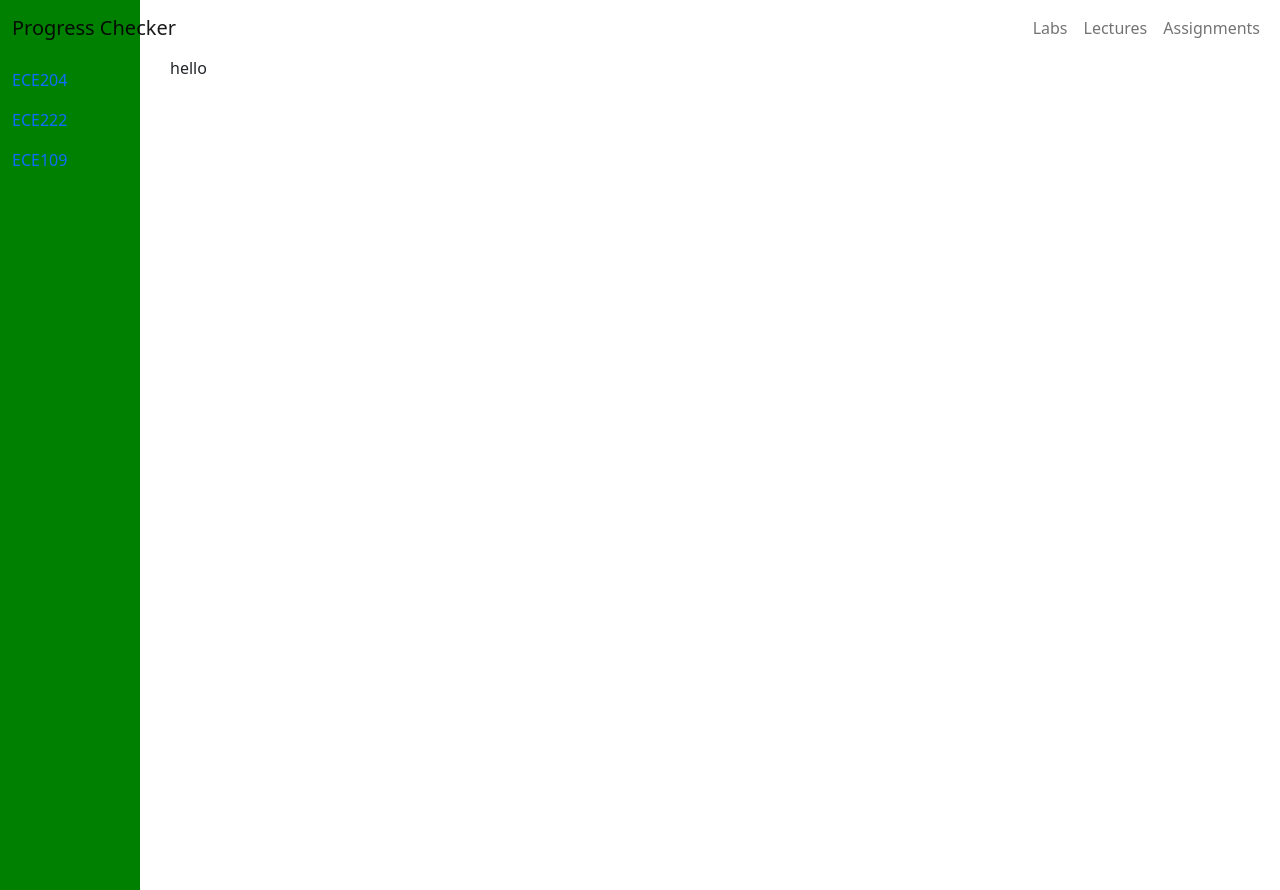
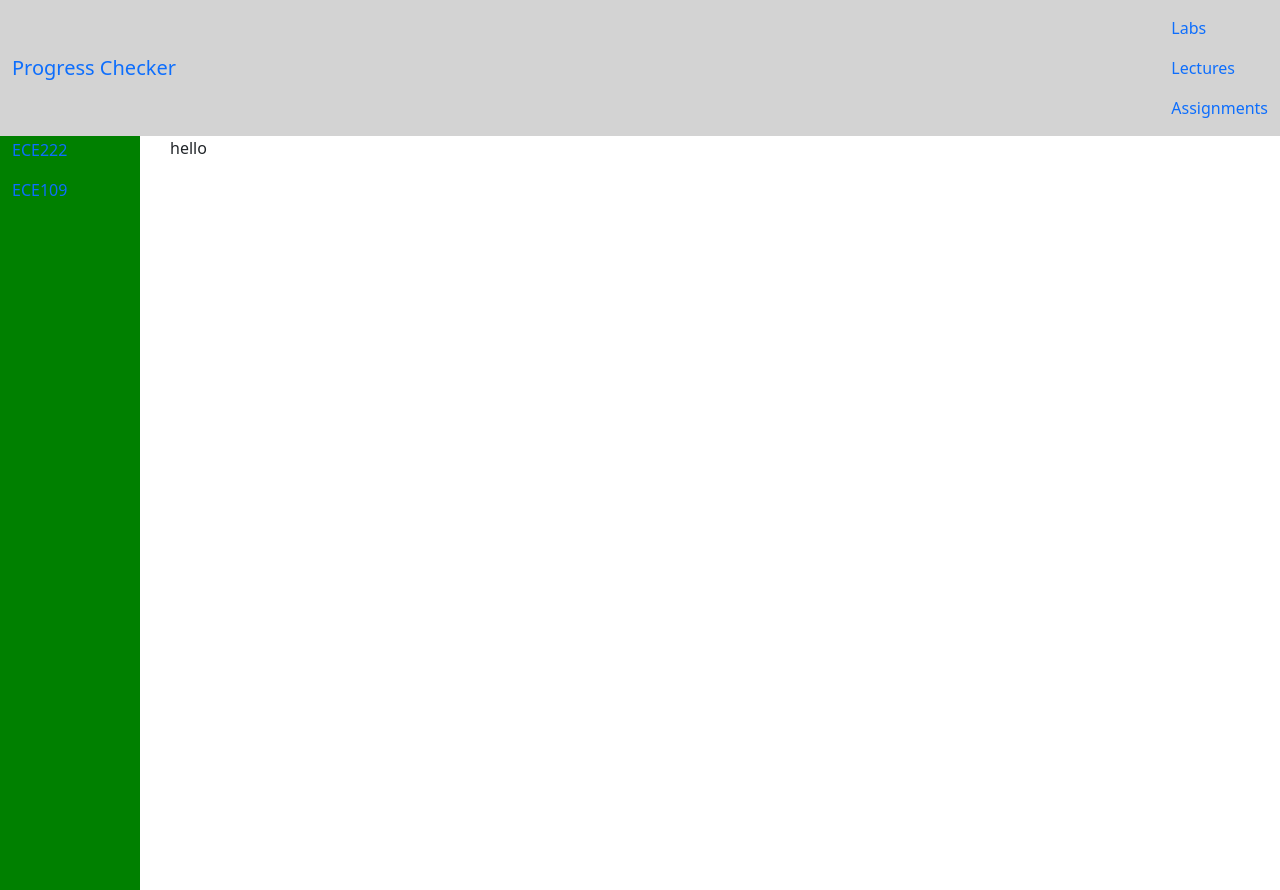
Before and after one commit to annegu/TravelBud, a Flask app: page / in a window 1280 px wide. Run offline with Flask 2, Linux system fonts and the light colour scheme.

Commit message:
navbar config
navbar config

```diff
--- a/static/style.css
+++ b/static/style.css
@@ -3,6 +3,7 @@ body {
 }
 
 .navbar-fixed-left {
+    margin-top: 30px;
     background-color:green;
     padding-top: 30px;
     width: 140px;
@@ -11,6 +12,10 @@ body {
     height: 100%;
 }
 
+.navbar {
+    background-color:lightgrey;
+}
+
 /* Style page content */
 .main {
     margin-left: 160px; /* Same as the width of the sidebar */
--- a/templates/home.html
+++ b/templates/home.html
@@ -27,7 +27,7 @@
          </ul>
         </div>
     </nav>
-    <nav class = "navbar navbar-expand-md navbar-light">
+    <nav class = "navbar">
         <div class="container-fluid">
             <div class="navbar-header">
                 <a class="navbar-brand" href="#">Progress Checker</a>
```
